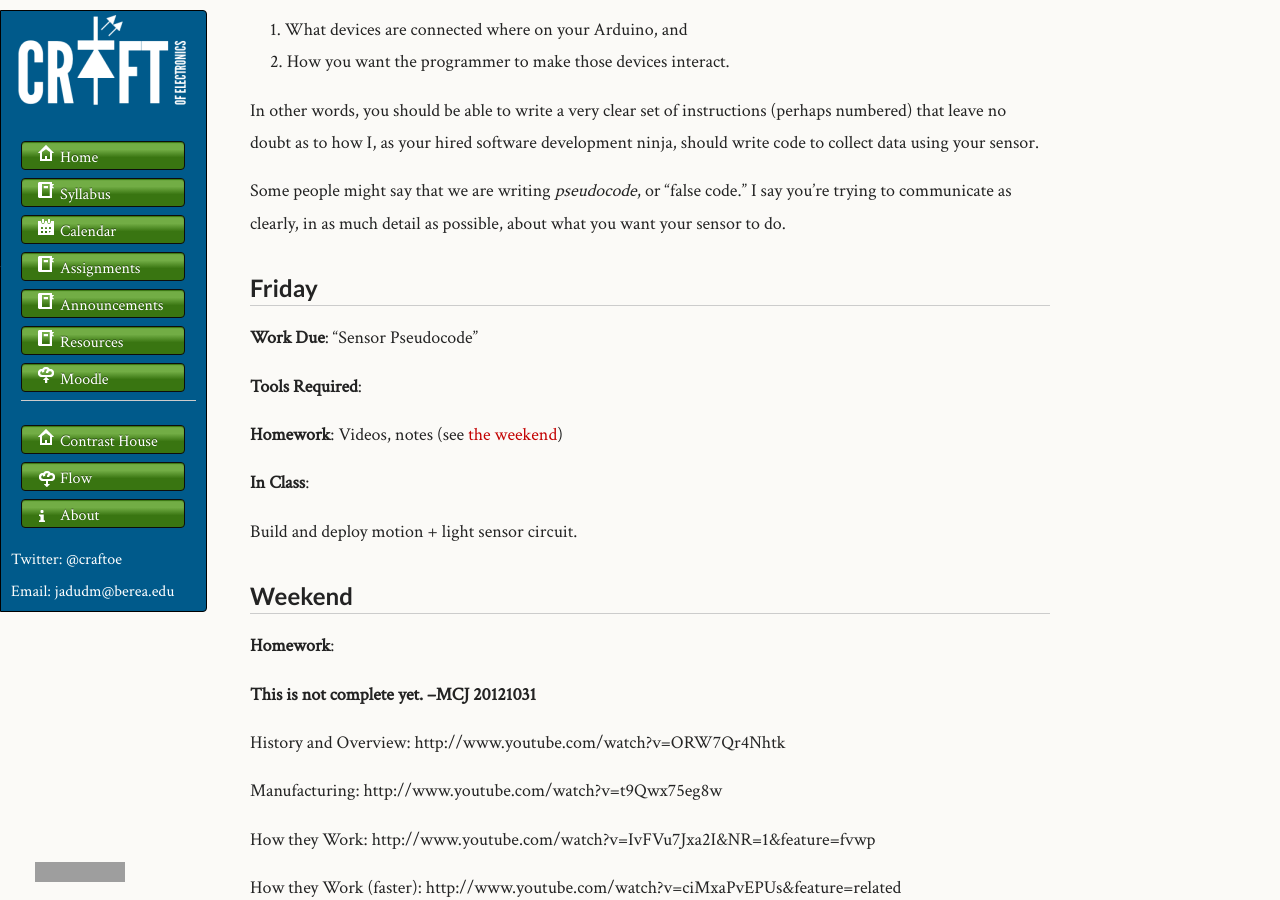
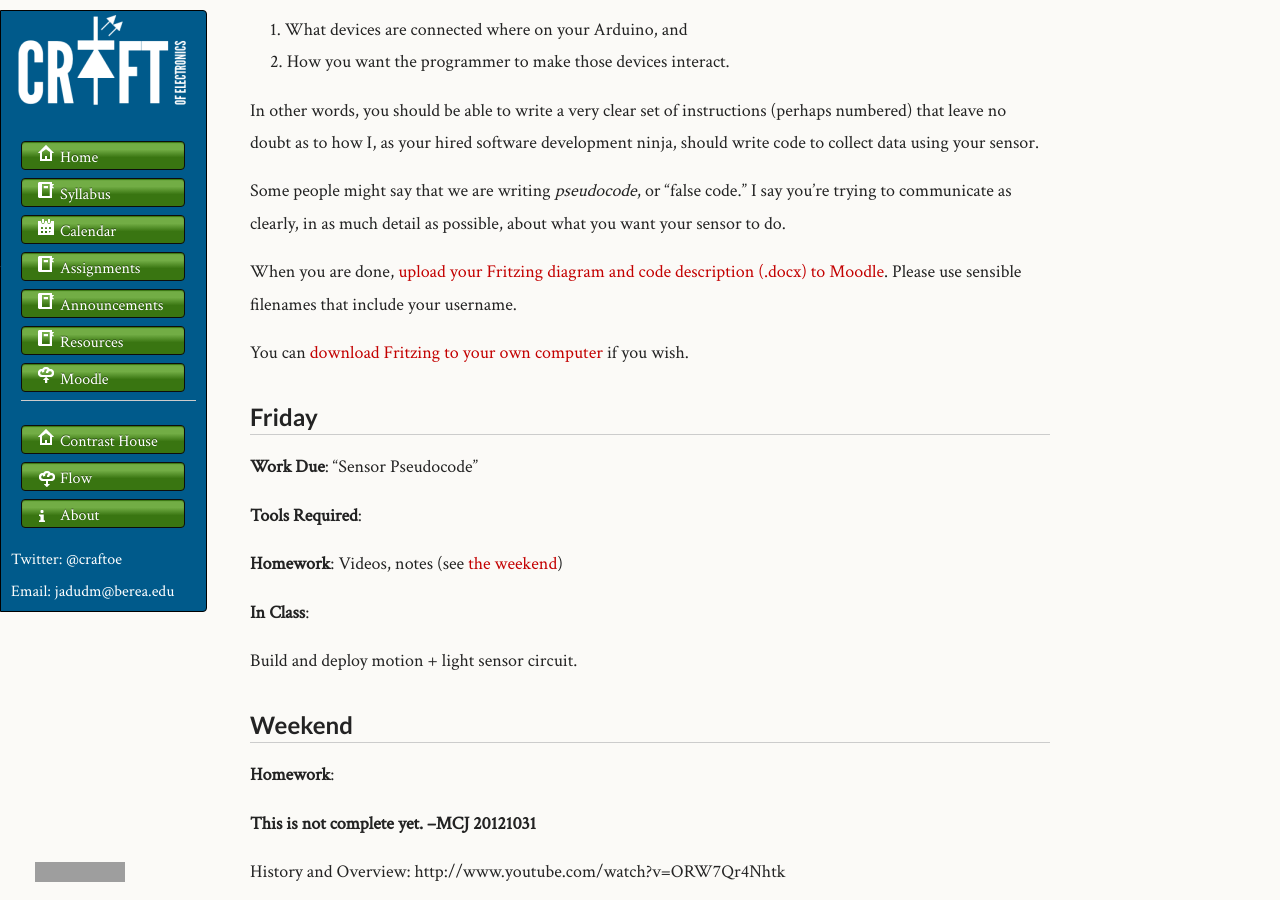
Before and after one commit to craftofelectronics/craftofelectronics.github.com, a Jekyll site: the page built from cal/w10.md, in a window 1280 px wide and 900 px high, scrolled down 2941 px. Built offline with Jekyll 4.4.1, drawn with Linux system fonts in a browser that asks for light colours; grey boxes are pictures that could not be loaded.

Commit message:
Added links.

```diff
--- a/cal/w10.md
+++ b/cal/w10.md
@@ -105,6 +105,10 @@ In other words, you should be able to write a very clear set of instructions (pe
 
 Some people might say that we are writing *pseudocode*, or "false code." I say you're trying to communicate as clearly, in as much detail as possible, about what you want your sensor to do.
 
+When you are done, [upload your Fritzing diagram and code description (.docx) to Moodle](http://moodle.berea.edu/mod/assignment/view.php?id=59674). Please use sensible filenames that include your username.
+
+You can [download Fritzing to your own computer](http://fritzing.org/) if you wish.
+
 ## Friday
 
 **Work Due**: "Sensor Pseudocode"
```
